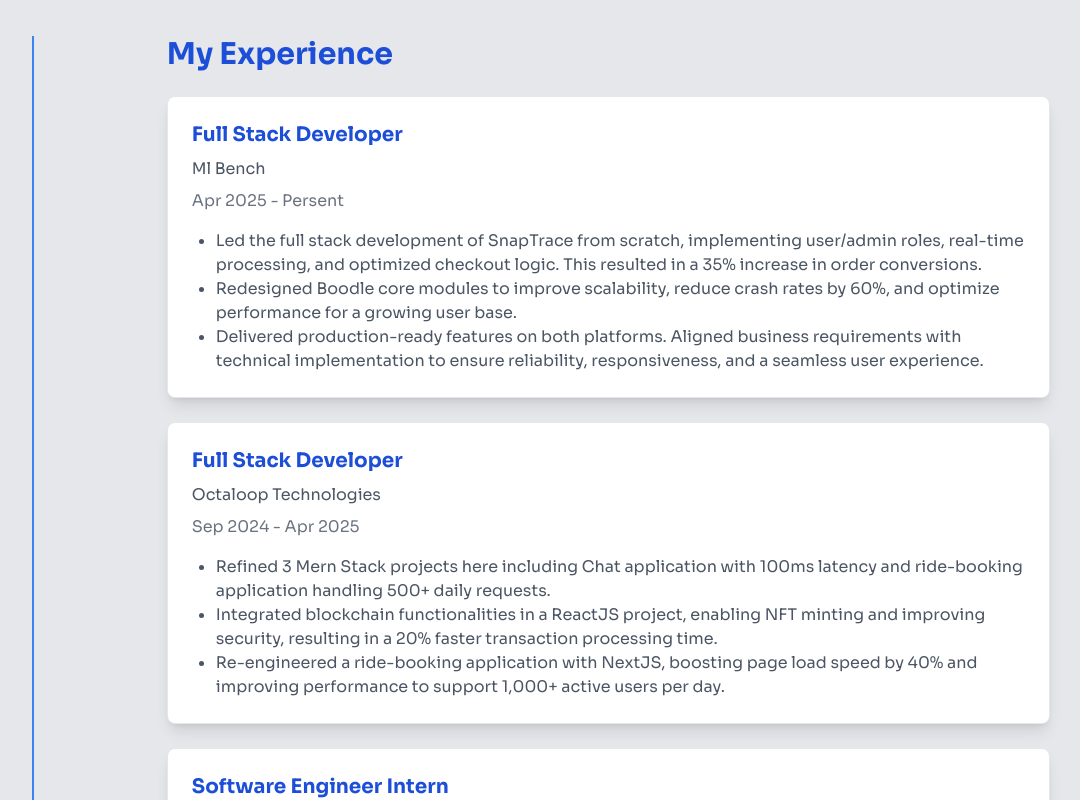
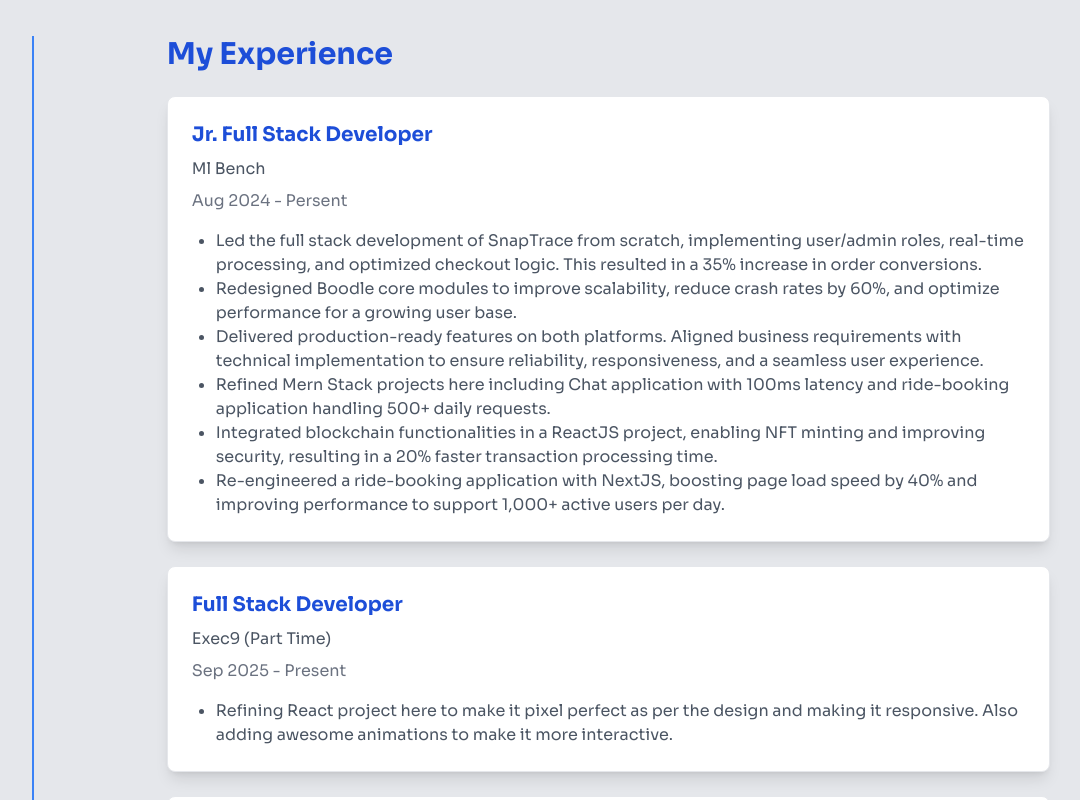
Before and after one commit to malirazaansari/Protfolio_project, a Next.js app: page / in a window 1280 px wide. Shown: the part 1500-2300 px from the top of the page, without its empty margins (102-1182 px from the left). Built offline with nearby package versions, Linux system fonts and the light colour scheme.

Commit message:
octa experience R..... and excc9 company added

```diff
--- a/src/components/Home/About/About.tsx
+++ b/src/components/Home/About/About.tsx
@@ -120,11 +120,11 @@ const About = () => {
                   data-aos="fade-up"
                 >
                   <h3 className="font-bold text-blue-700 dark:text-white text-xl">
-                    Full Stack Developer
+                    Jr. Full Stack Developer
                   </h3>
                   <p className="text-gray-600 dark:text-gray-400">Ml Bench</p>
                   <p className="text-gray-500 dark:text-gray-500">
-                    Apr 2025 - Persent
+                    Aug 2024 - Persent
                   </p>
                   <ul className="mt-2 ml-6 text-gray-600 dark:text-gray-400 list-disc">
                     <li>
@@ -144,10 +144,25 @@ const About = () => {
                       implementation to ensure reliability, responsiveness, and
                       a seamless user experience.
                     </li>
+                    <li>
+                      Refined Mern Stack projects here including Chat
+                      application with 100ms latency and ride-booking
+                      application handling 500+ daily requests.
+                    </li>
+                    <li>
+                      Integrated blockchain functionalities in a ReactJS
+                      project, enabling NFT minting and improving security,
+                      resulting in a 20% faster transaction processing time.
+                    </li>
+                    <li>
+                      Re-engineered a ride-booking application with NextJS,
+                      boosting page load speed by 40% and improving performance
+                      to support 1,000+ active users per day.
+                    </li>
                   </ul>
                 </div>
                 {/* Experience Item 1 */}
-                <div
+                {/* <div
                   className="relative flex flex-col gap-2 bg-white dark:bg-gray-800 shadow-lg p-6 border border-gray-200 dark:border-gray-600 rounded-lg"
                   data-aos="fade-up"
                 >
@@ -175,6 +190,27 @@ const About = () => {
                       Re-engineered a ride-booking application with NextJS,
                       boosting page load speed by 40% and improving performance
                       to support 1,000+ active users per day.
+                    </li>
+                  </ul>
+                </div> */}
+                <div
+                  className="relative flex flex-col gap-2 bg-white dark:bg-gray-800 shadow-lg p-6 border border-gray-200 dark:border-gray-600 rounded-lg"
+                  data-aos="fade-up"
+                >
+                  <h3 className="font-bold text-blue-700 dark:text-white text-xl">
+                    Full Stack Developer
+                  </h3>
+                  <p className="text-gray-600 dark:text-gray-400">
+                    Exec9 (Part Time)
+                  </p>
+                  <p className="text-gray-500 dark:text-gray-500">
+                    Sep 2025 - Present
+                  </p>
+                  <ul className="mt-2 ml-6 text-gray-600 dark:text-gray-400 list-disc">
+                    <li>
+                      Refining React project here to make it pixel perfect as
+                      per the design and making it responsive. Also adding
+                      awesome animations to make it more interactive.
                     </li>
                   </ul>
                 </div>
--- a/src/components/Home/Navbar/Nav.tsx
+++ b/src/components/Home/Navbar/Nav.tsx
@@ -1,8 +1,8 @@
-'use client'
-import Link from 'next/link';
-import React, { useEffect, useState } from 'react';
-import { HiBars3BottomRight } from 'react-icons/hi2';
-import ThemeToggle from './ThemeToggle';
+"use client";
+import Link from "next/link";
+import React, { useEffect, useState } from "react";
+import { HiBars3BottomRight } from "react-icons/hi2";
+import ThemeToggle from "./ThemeToggle";
 
 type Props = {
   openNav: () => void;
@@ -10,7 +10,7 @@ type Props = {
 
 const Nav = ({ openNav }: Props) => {
   const [navBg, setNavBg] = useState(false);
-  const [activeLink, setActiveLink] = useState('');
+  const [activeLink, setActiveLink] = useState("");
   useEffect(() => {
     const handler = () => {
       if (window.scrollY >= 90) {
@@ -19,15 +19,15 @@ const Nav = ({ openNav }: Props) => {
         setNavBg(false);
       }
     };
-    window.addEventListener('scroll', handler);
+    window.addEventListener("scroll", handler);
     return () => {
-      window.removeEventListener('scroll', handler);
+      window.removeEventListener("scroll", handler);
     };
   }, []);
 
   // adding navlinks
   useEffect(() => {
-    const sections = document.querySelectorAll('section');
+    const sections = document.querySelectorAll("section");
     const observer = new IntersectionObserver(
       (entries) => {
         entries.forEach((entry) => {
@@ -46,33 +46,32 @@ const Nav = ({ openNav }: Props) => {
     return () => observer.disconnect();
   }, []);
 
-
   return (
     <div
       className={`fixed ${
-        navBg ? 'dark:bg-[#131622] bg-gray-200' : 'bg-transparent'
+        navBg ? "dark:bg-[#131622] bg-gray-200" : "bg-transparent"
       } h-[12vh] z-[10] w-full transition-all duration-200`}
     >
       <div className="flex justify-between items-center mx-auto w-[95%] sm:w-[90%] xl:w-[80%] h-full">
         {/* Logo */}
         <h1 className="font-bold text-gray-600 dark:text-white sm:text-2xl text-3xl md:text-3xl lg:text-4xl text-center">
-          Portfolio
+          Ali Raza
         </h1>
 
         <div className="flex items-center space-x-10">
           {/* Navigation Links */}
           <div className="hidden lg:flex items-center space-x-8">
-
-          {['about', 'projects','customer', 'contact'].map((section) => (
+            {["about", "projects", "customer", "contact"].map((section) => (
               <Link
                 key={section}
                 href={`#${section}`}
-                className={`nav__link dark:text-white text-gray-600 ${activeLink === section ? 'text-orange-500' : ''}`}
+                className={`nav__link dark:text-white text-gray-600 ${
+                  activeLink === section ? "text-orange-500" : ""
+                }`}
               >
                 {section.charAt(0).toUpperCase() + section.slice(1)}
               </Link>
             ))}
-
           </div>
 
           {/* Theme Toggle */}
@@ -82,7 +81,6 @@ const Nav = ({ openNav }: Props) => {
 
           {/* Hire Me Button and Menu Icon */}
           <div className="flex items-center space-x-4">
-
             <HiBars3BottomRight
               onClick={openNav}
               className="lg:hidden w-8 h-8 text-gray-700 dark:text-white cursor-pointer"
```
Also changed, not shown: 1 other file (tests, documents, lock files or other folders).
